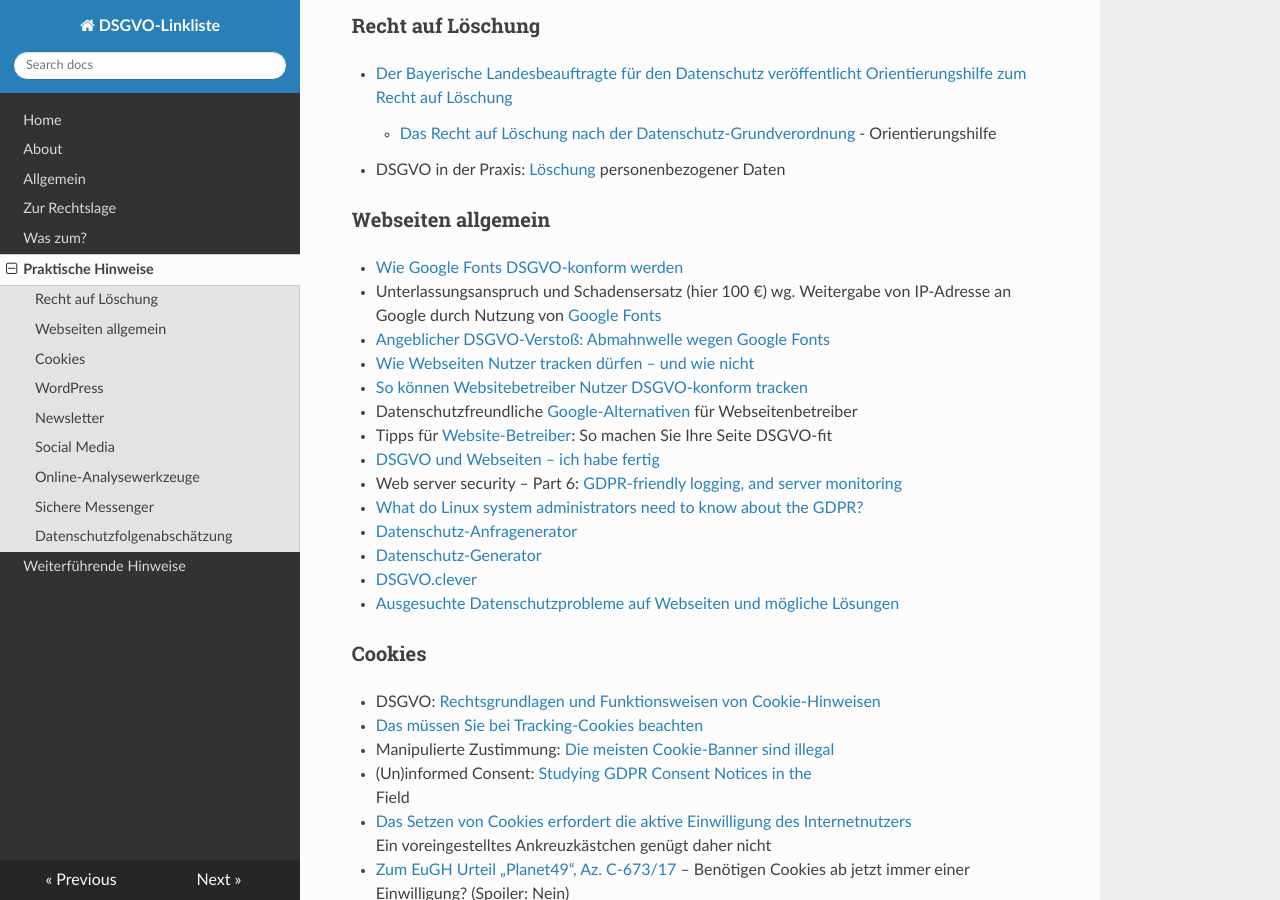
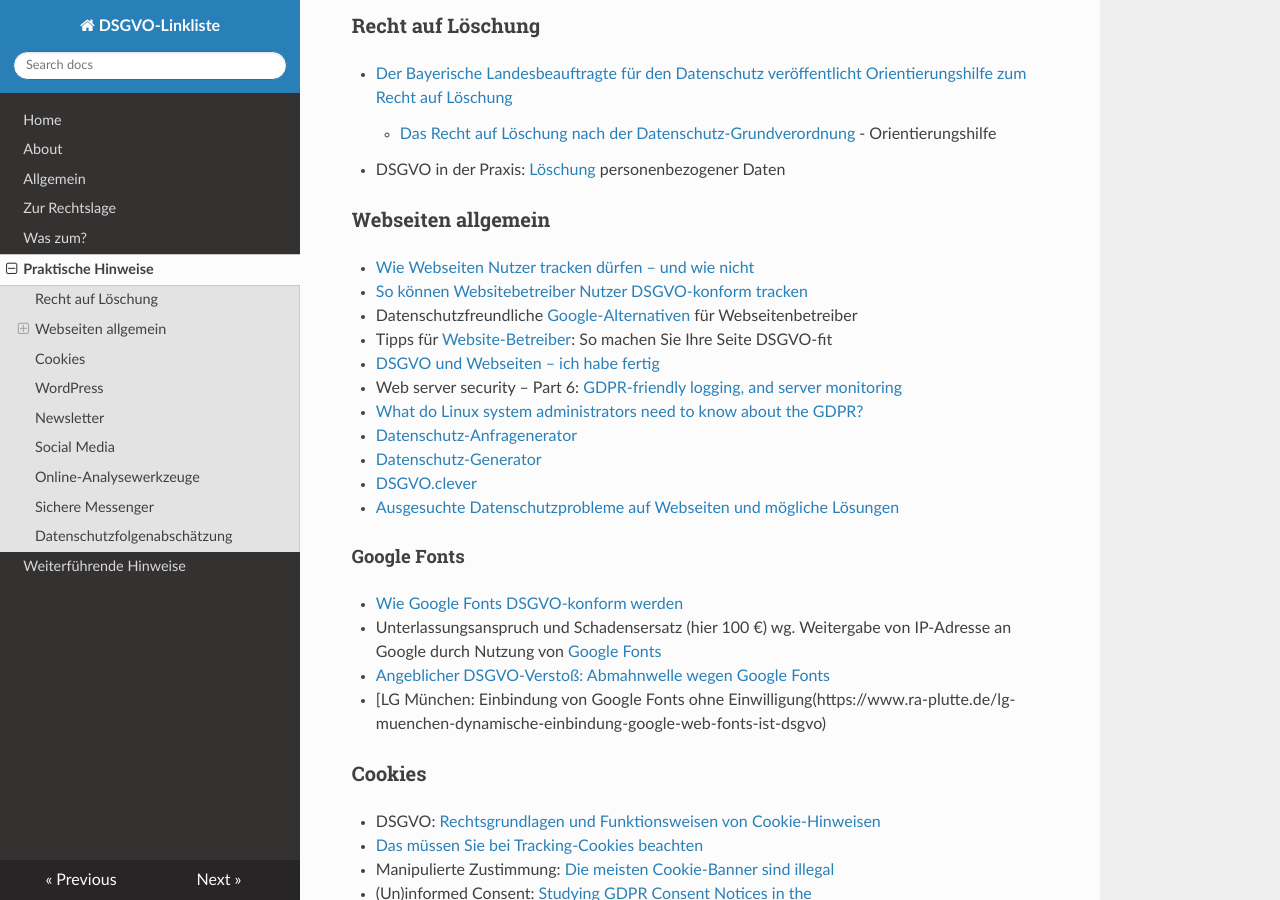
Before and after one commit to jrselzer/DSGVO-Linkliste, an MkDocs documentation site: the page built from docs/Praktische_Hinweise.md, in a window 1280 px wide and 900 px high, scrolled down 1223 px. Built offline with MkDocs 1.6.1, drawn with Linux system fonts in a browser that asks for light colours; nearby versions of some CDN libraries.

Commit message:
Update Praktische_Hinweise.md

```diff
--- a/docs/Praktische_Hinweise.md
+++ b/docs/Praktische_Hinweise.md
@@ -45,9 +45,6 @@ Praktische Hinweise
 * DSGVO in der Praxis: [Löschung](https://www.heise.de/ratgeber/DSGVO-in-der-Praxis-Loeschung-personenbezogener-Daten-4932034.html) personenbezogener Daten
 
 ### Webseiten allgemein
-* [Wie Google Fonts DSGVO-konform werden](https://www.datenschutzbeauftragter-info.de/wie-google-fonts-dsgvo-konform-werden/)
-* Unterlassungsanspruch und Schadensersatz (hier 100 €) wg. Weitergabe von IP-Adresse an Google durch Nutzung von [Google Fonts](https://rewis.io/urteile/urteil/lhm-20-01-2022-3-o-1749320/)
-* [Angeblicher DSGVO-Verstoß: Abmahnwelle wegen Google Fonts](https://www.heise.de/news/DSGVO-Abmahnwelle-wegen-Google-Fonts-7206364.html)
 * [Wie Webseiten Nutzer tracken dürfen – und wie nicht](https://www.golem.de/news/orientierungshilfe-wie-webseiten-nutzer-tracken-duerfen-und-wie-nicht-1904-140588.html)
 * [So können Websitebetreiber Nutzer DSGVO-konform tracken](https://www.golem.de/news/datenschutz-faq-nutzer-dsgvo-konform-tracken-1904-140951.html)
 * Datenschutzfreundliche [Google-Alternativen](https://www.kuketz-blog.de/empfehlungsecke/#google-alternativen) für Webseitenbetreiber
@@ -59,6 +56,11 @@ Praktische Hinweise
 * [Datenschutz-Generator](https://datenschutz-generator.de/)
 * [DSGVO.clever](https://www.baden-wuerttemberg.datenschutz.de/ds-gvo.clever/)
 * [Ausgesuchte Datenschutzprobleme auf Webseiten und mögliche Lösungen](https://dr-dsgvo.de/ausgesuchte-datenschutzprobleme-auf-webseiten-und-moegliche-loesungen/)
+#### Google Fonts
+* [Wie Google Fonts DSGVO-konform werden](https://www.datenschutzbeauftragter-info.de/wie-google-fonts-dsgvo-konform-werden/)
+* Unterlassungsanspruch und Schadensersatz (hier 100 €) wg. Weitergabe von IP-Adresse an Google durch Nutzung von [Google Fonts](https://rewis.io/urteile/urteil/lhm-20-01-2022-3-o-1749320/)
+* [Angeblicher DSGVO-Verstoß: Abmahnwelle wegen Google Fonts](https://www.heise.de/news/DSGVO-Abmahnwelle-wegen-Google-Fonts-7206364.html)
+* [LG München: Einbindung von Google Fonts ohne Einwilligung(https://www.ra-plutte.de/lg-muenchen-dynamische-einbindung-google-web-fonts-ist-dsgvo)
 ### Cookies
 * DSGVO: [Rechtsgrundlagen und Funktionsweisen von Cookie-Hinweisen](https://www.heise.de/newsticker/meldung/DSGVO-Rechtsgrundlagen-und-Funktionsweisen-von-Cookie-Hinweisen-4430026.html)
 * [Das müssen Sie bei Tracking-Cookies beachten](https://www.heise.de/hintergrund/Das-muessen-Sie-bei-Tracking-Cookies-beachten-4415648.html)
```
